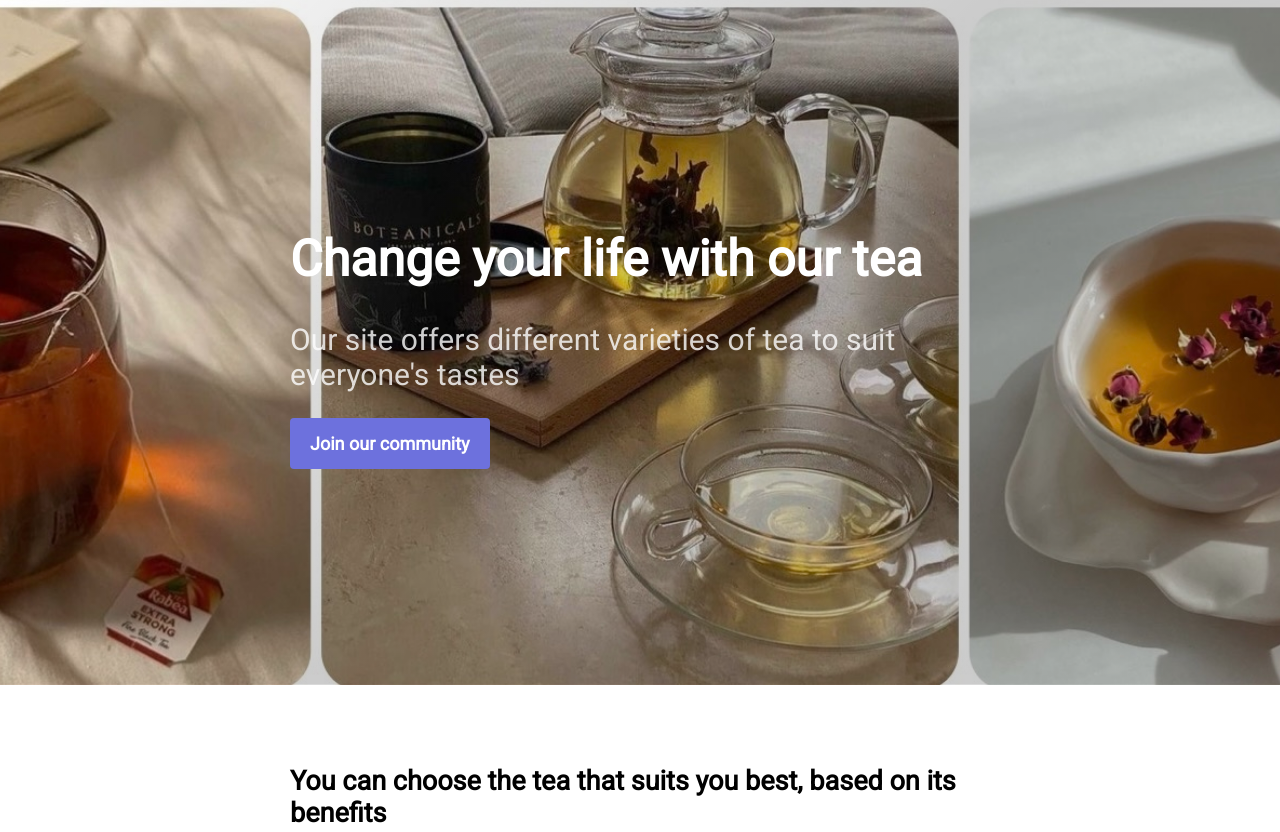
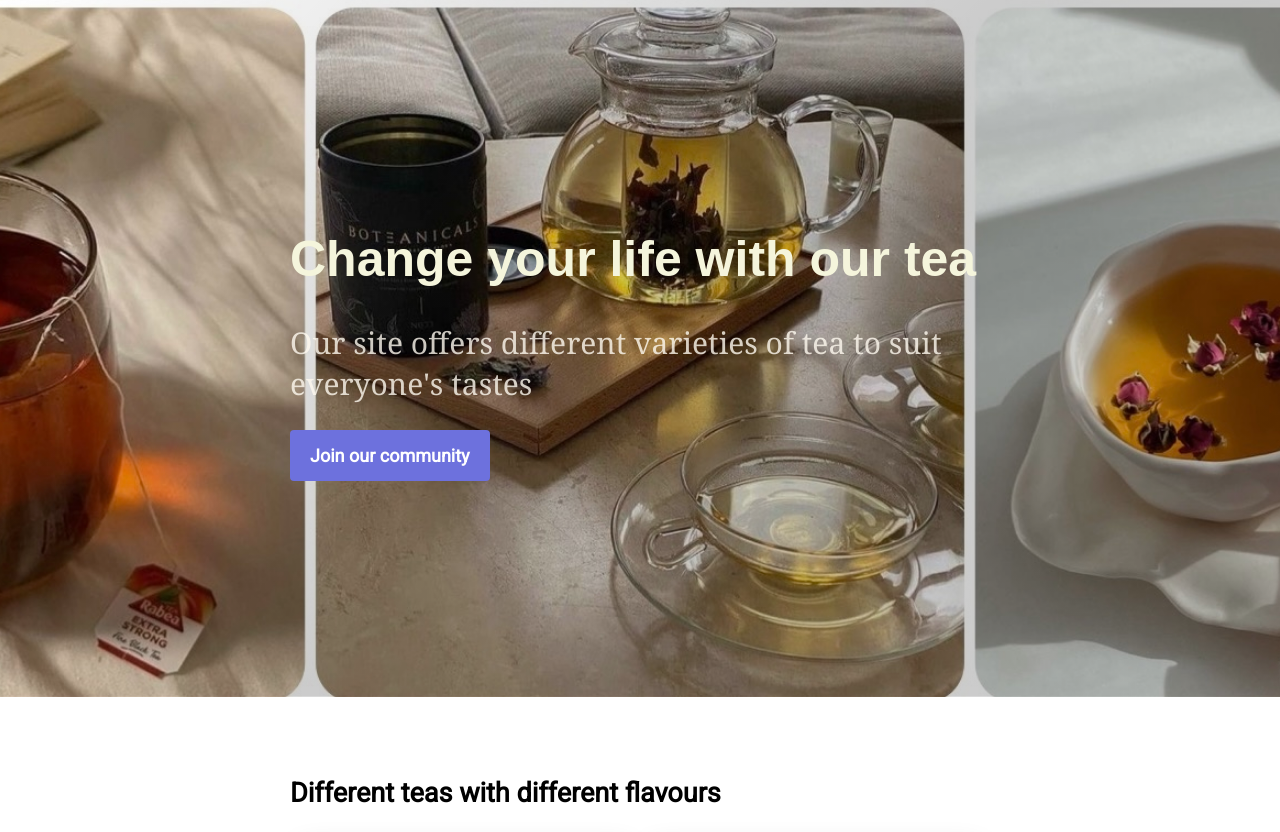
Before and after one commit to emma-lagier/my-tea, a plain HTML site: page index.html in a window 1280 px wide. Shown: the top 832 px of the page. Drawn offline with Linux system fonts and the light colour scheme; a script that the page names is missing.

Commit message:
Add files via upload

```diff
--- a/css/components/container.css
+++ b/css/components/container.css
@@ -1,3 +1,4 @@
+
 .container {
 	width: 700px;
 	margin: 80px auto;
--- a/index.html
+++ b/index.html
@@ -4,12 +4,22 @@
     <title>Mon Thé</title>
     <meta charset="utf-8">
     <link rel="stylesheet" href="css/style.css">
+    <style>
+      .banner h1 {
+        font-family: 'Arial', sans-serif;
+        color: beige;
+      }
+      .banner h2 {
+        font-family: 'Georgia', serif;
+        color: floralwhite;
+      }
+    </style>
   </head>
-    <body>
+  <body>
 
     <div class="banner">
       <div class="container">
-       <h1>Change your life with our tea</h1>
+        <h1>Change your life with our tea</h1>
         <h2>Our site offers different varieties of tea to suit everyone's tastes</h2>
         <a href="#apply-section" class="btn-blue">Join our community </a>
       </div>
@@ -17,29 +27,25 @@
 
     <div class="container">
 
-        <h2>You can choose the tea that suits you best, based on its benefits </h2>
+      <h2>Different teas with different flavours </h2>
 
       <div class="cards">
         <div class="card">
           <img src="images/théjaune.JPG" alt="yellow tea">
           <h3>yellow tea</h3>
+        </div>
 
-
-        </div>
         <div class="card">
           <img src="images/thévert.JPG" alt="green tea">
           <h3>green tea</h3>
+        </div>
 
-
-        </div>
         <div class="card">
           <img src="images/thénoir.JPG" alt="black tea">
           <h3>black tea</h3>
-
         </div>
-     </div>
-
-   </div>
+      </div>
+    </div>
 
     <div id="apply-section">
       <div data-tf-live="01HTMEKG4H1NDRWGCM60B1G3HZ"></div>
```
Also changed, not shown: images/théjaune.jpg (added), images/thénoir.jpg (added), images/thévert.jpg (added).
